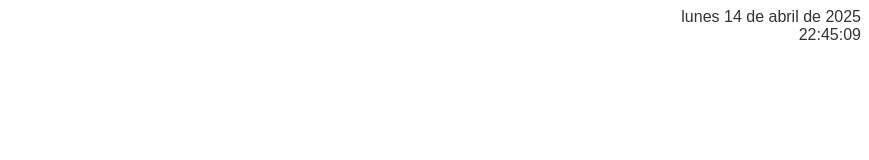
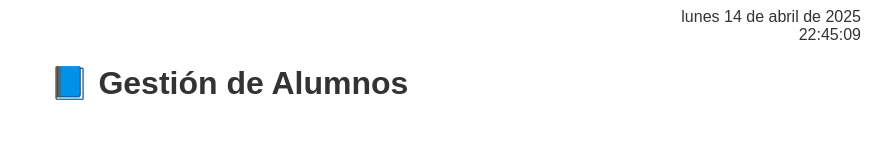
Before and after one commit to codo-coderson/control-pipi-app, a website built with Vite: page index.html in a window 1280 px wide. Shown: the whole page, without its empty margins (411-1280 px from the left). Built offline with nearby package versions, Linux system fonts and the light colour scheme; no server answers; a web font is replaced by a local one.

Commit message:
Update index.html

```diff
--- a/index.html
+++ b/index.html
@@ -28,6 +28,7 @@
     </style>
   </head>
   <body>
+    <h1>📘 Gestión de Alumnos</h1>
     <script type="module" src="main.js"></script>
   </body>
 </html>
```
